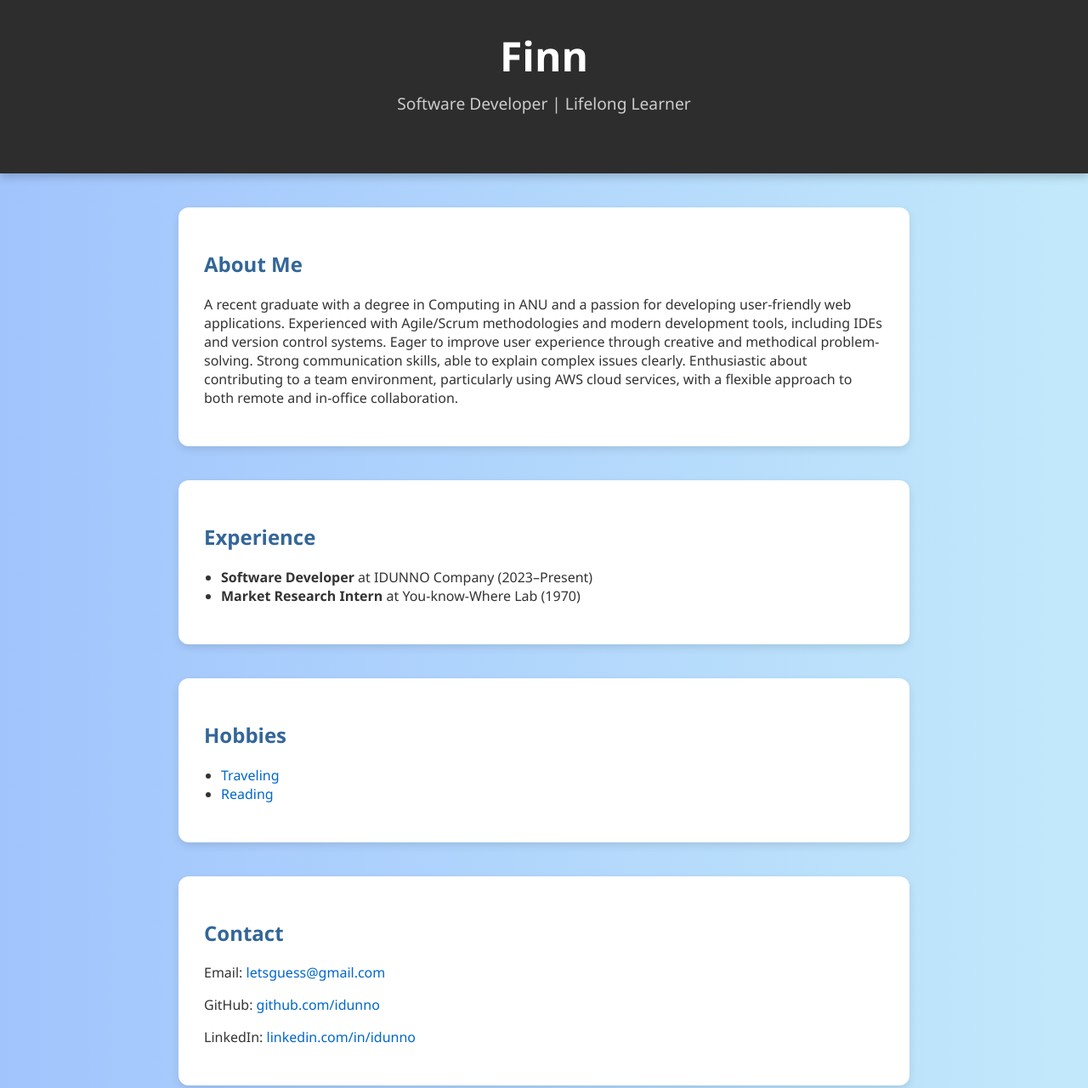
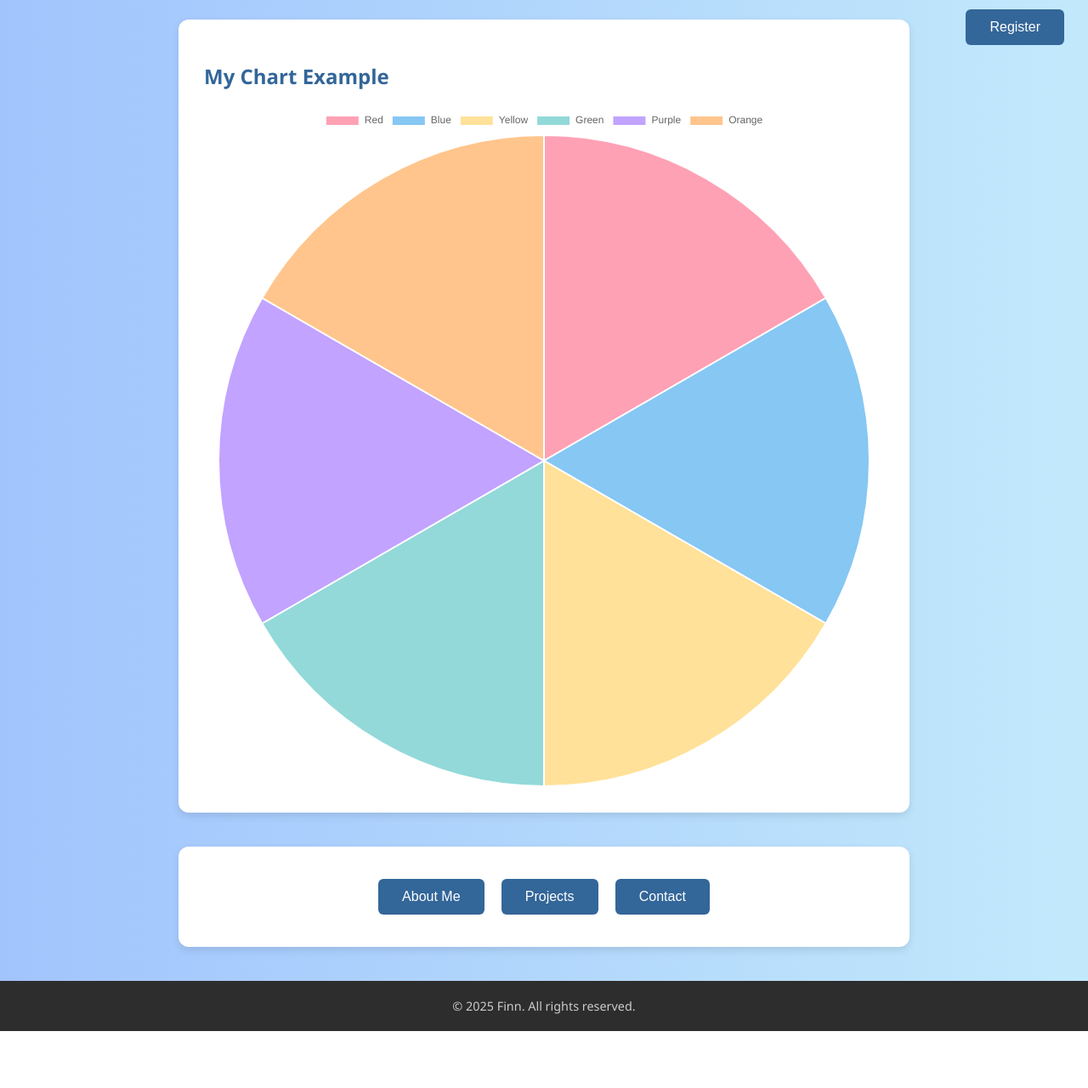
Before and after one commit to FinnS-F/DemoFinn, a website: page index.html in a window 1280 px wide. Shown: the part 17-1297 px from the top of the page at 85% size. After the commit the page ends 1230 px from the top, so only its background shows below. Drawn offline with nearby package versions, Linux system fonts and the light colour scheme.

Commit message:
Monday update

```diff
--- a/index.html
+++ b/index.html
@@ -65,6 +65,22 @@
             text-decoration: underline;
         }
 
+        button {
+            background-color: #336699;
+            color: #fff;
+            border: none;
+            padding: 12px 28px;
+            margin: 8px;
+            border-radius: 6px;
+            font-size: 1rem;
+            cursor: pointer;
+            transition: background 0.2s;
+        }
+
+        button:hover {
+            background-color: #25496e;
+        }
+
         img {
             display: block;
             margin: 30px auto;
@@ -96,55 +112,57 @@
 </head>
 
 <body>
-
-    <header>
-        <h1>Finn</h1>
-        <p>Software Developer | Lifelong Learner</p>
-    </header>
-
-    <section id="about">
-        <h2>About Me</h2>
-        <p>
-            A recent graduate with a degree in Computing in ANU and a passion for developing user-friendly web
-            applications.
-            Experienced with Agile/Scrum methodologies and modern development tools, including IDEs and version control
-            systems. Eager to improve user experience through creative and methodical problem-solving. Strong
-            communication
-            skills, able to explain complex issues clearly. Enthusiastic about contributing to a team environment,
-            particularly
-            using AWS cloud services, with a flexible approach to both remote and in-office collaboration.
-        </p>
+    <!-- Add this inside your <body>, where you want the chart to appear -->
+    <section id="charts">
+        <h2>My Chart Example</h2>
+        <canvas id="myChart" width="400" height="200"></canvas>
     </section>
 
-    <section id="experience">
-        <h2>Experience</h2>
-        <ul>
-            <li><strong>Software Developer</strong> at IDUNNO Company (2023–Present)</li>
-            <li><strong>Market Research Intern</strong> at You-know-Where Lab (1970)</li>
-        </ul>
+    <!-- Add this before the closing </body> tag -->
+    <script src="https://cdn.jsdelivr.net/npm/chart.js"></script>
+
+    <script>
+        const ctx = document.getElementById('myChart').getContext('2d');
+        const myChart = new Chart(ctx, {
+            type: 'pie', // Change to 'pie'
+            data: {
+                labels: ['Red', 'Blue', 'Yellow', 'Green', 'Purple', 'Orange'],
+                datasets: [{
+                    label: 'Demo Data',
+                    data: [10, 10, 10, 10, 10, 10],
+                    backgroundColor: [
+                        'rgba(255, 99, 132, 0.6)',
+                        'rgba(54, 162, 235, 0.6)',
+                        'rgba(255, 206, 86, 0.6)',
+                        'rgba(75, 192, 192, 0.6)',
+                        'rgba(153, 102, 255, 0.6)',
+                        'rgba(255, 159, 64, 0.6)'
+                    ],
+                    borderColor: [
+                        '#fff', '#fff', '#fff', '#fff', '#fff', '#fff'
+                    ],
+                    borderWidth: 2
+                }]
+            },
+            options: {
+                responsive: true
+            }
+        });
+    </script>
+
+    <section id="navigation" style="text-align:center; margin-top: 20px;">
+        <a href="about.html"><button>About Me</button></a>
+        <a href="projects.html"><button>Projects</button></a>
+        <a href="contact.html"><button>Contact</button></a>
+        <a href="register.html"
+            style="color: white; text-decoration: none; position: absolute; top: 20px; right: 20px;"><button>Register</button></a>
     </section>
-
-    <section id="hobbies">
-        <h2>Hobbies</h2>
-        <ul>
-            <li><a href="#">Traveling</a></li>
-            <li><a href="#">Reading</a></li>
-        </ul>
-    </section>
-
-    <section id="contact">
-        <h2>Contact</h2>
-        <p>Email: <a href="mailto:letsguess@gmail.com">letsguess@gmail.com</a></p>
-        <p>GitHub: <a href="https://github.com/idunno">github.com/idunno</a></p>
-        <p>LinkedIn: <a href="https://linkedin.com/in/idunno">linkedin.com/in/idunno</a></p>
-    </section>
-
-    <img src="images/my profile.png" alt="A photo of me" />
 
     <footer>
         &copy; 2025 Finn. All rights reserved.
     </footer>
 
+
 </body>
 
 </html>
--- /dev/null
+++ b/package.json
@@ -0,0 +1,5 @@
+{
+  "dependencies": {
+    "chart.js": "^4.5.0"
+  }
+}
```
Also changed, not shown: Demo.html (added, +49 -0 lines), about.html (added, +75 -0 lines), text/register.js (added, +29 -0 lines), my profile.png (renamed from images/my profile.png), 1 other file.
